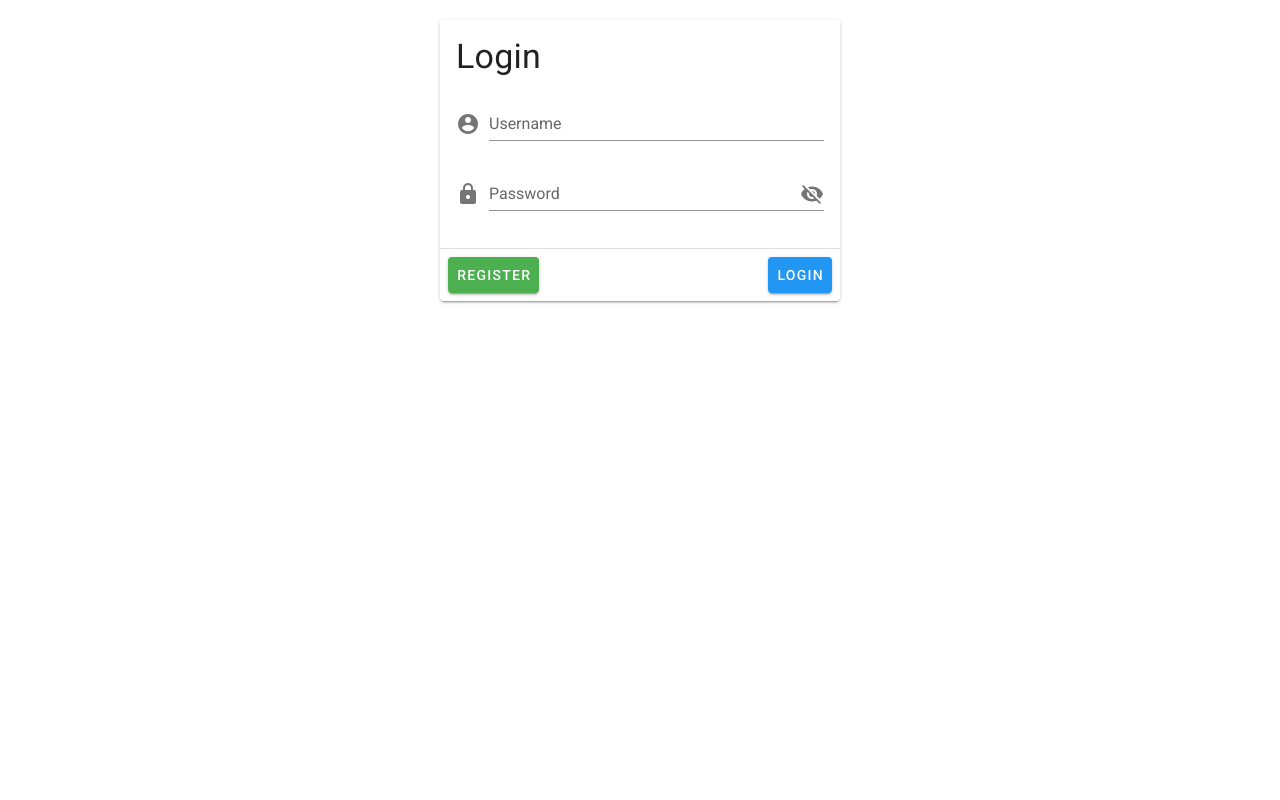
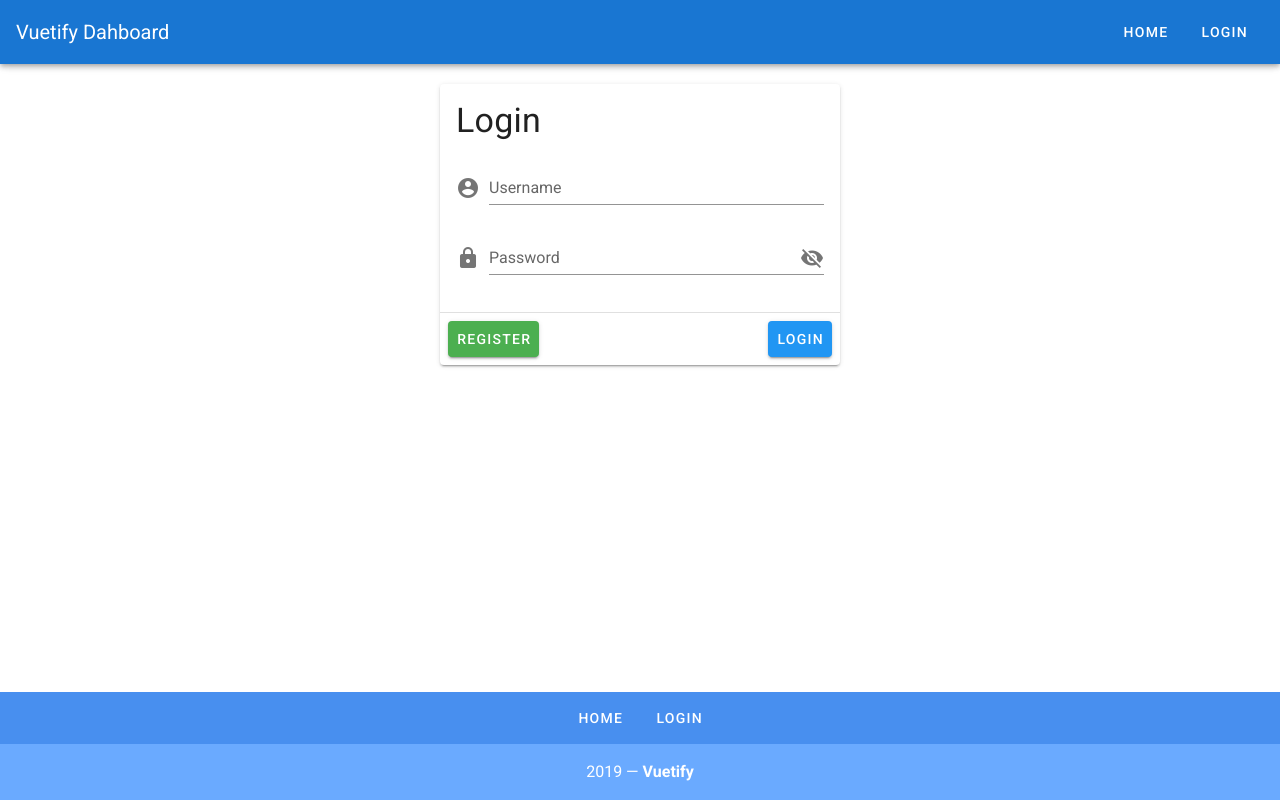
Before and after one commit to OussamaAlouat/vue-vuetify, a Vue app: page / in a window 1280 px wide. Built offline with nearby package versions, Linux system fonts and the light colour scheme.

Commit message:
Added nav-bar and footer

```diff
--- a/src/App.vue
+++ b/src/App.vue
@@ -1,5 +1,13 @@
 <template>
   <v-app>
+    <v-app-bar app color="primary" dark>
+      <v-toolbar-title>Vuetify Dahboard</v-toolbar-title>
+      <v-spacer></v-spacer>
+      <v-btn text rounded>Home</v-btn>
+      <v-btn text rounded>Login</v-btn>
+    </v-app-bar>
+    <v-content>
+      <!-- Login Module -->
       <v-card width="400" class="mx-auto mt-5">
         <v-card-title>
           <h1 class="display-1">Login</h1>
@@ -26,6 +34,33 @@
           <v-btn color="info">Login</v-btn>
         </v-card-actions>
       </v-card>
+    </v-content>
+    <v-footer
+      color="primary lighten-1"
+      padless
+    >
+      <v-row
+        justify="center"
+        no-gutters
+      >
+        <v-btn
+          v-for="link in links"
+          :key="link"
+          color="white"
+          text
+          rounded
+          class="my-2"
+        >
+          {{ link }}
+        </v-btn>
+        <v-col
+          class="primary lighten-2 py-4 text-center white--text"
+          cols="12"
+        >
+          {{ new Date().getFullYear() }} — <strong>Vuetify</strong>
+        </v-col>
+      </v-row>
+    </v-footer>
   </v-app>
 </template>
 
@@ -39,6 +74,10 @@
 
   data: () => ({
     showPassword: false,
+    links: [
+      'Home',
+      'Login',
+    ],
   }),
 };
 </script>
```
Lines whose indentation alone changed are shown as unchanged.
